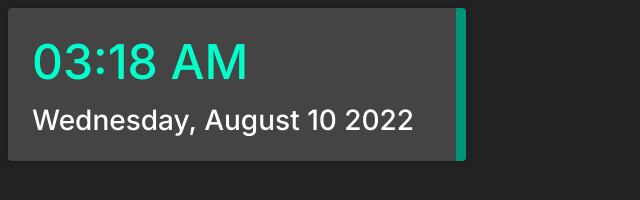
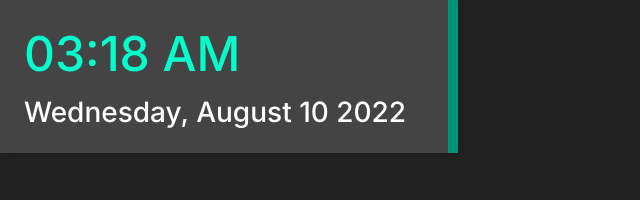
Before and after one commit to dekujon/wix, a plain HTML site: page index.html in a window 1280 px wide. Shown: the whole page, without its empty margins (0-640 px from the left). Drawn offline with Linux system fonts and the light colour scheme.

Commit message:
Add files via upload

```diff
--- a/style.css
+++ b/style.css
@@ -1,5 +1,6 @@
 body {
   background: #222222;
+  margin: 0;
 }
 
 .datetime {
@@ -8,7 +9,7 @@ body {
   color: #ffffff;
   background: #444444;
   box-shadow: 0 0 10px rgba(0, 0, 0, 0.25);
-  border-radius: 4px;
+  /* border-radius: 4px; */
   border-right: 10px #009578 solid;
   width: 400px;
   font-weight: 500;
```
